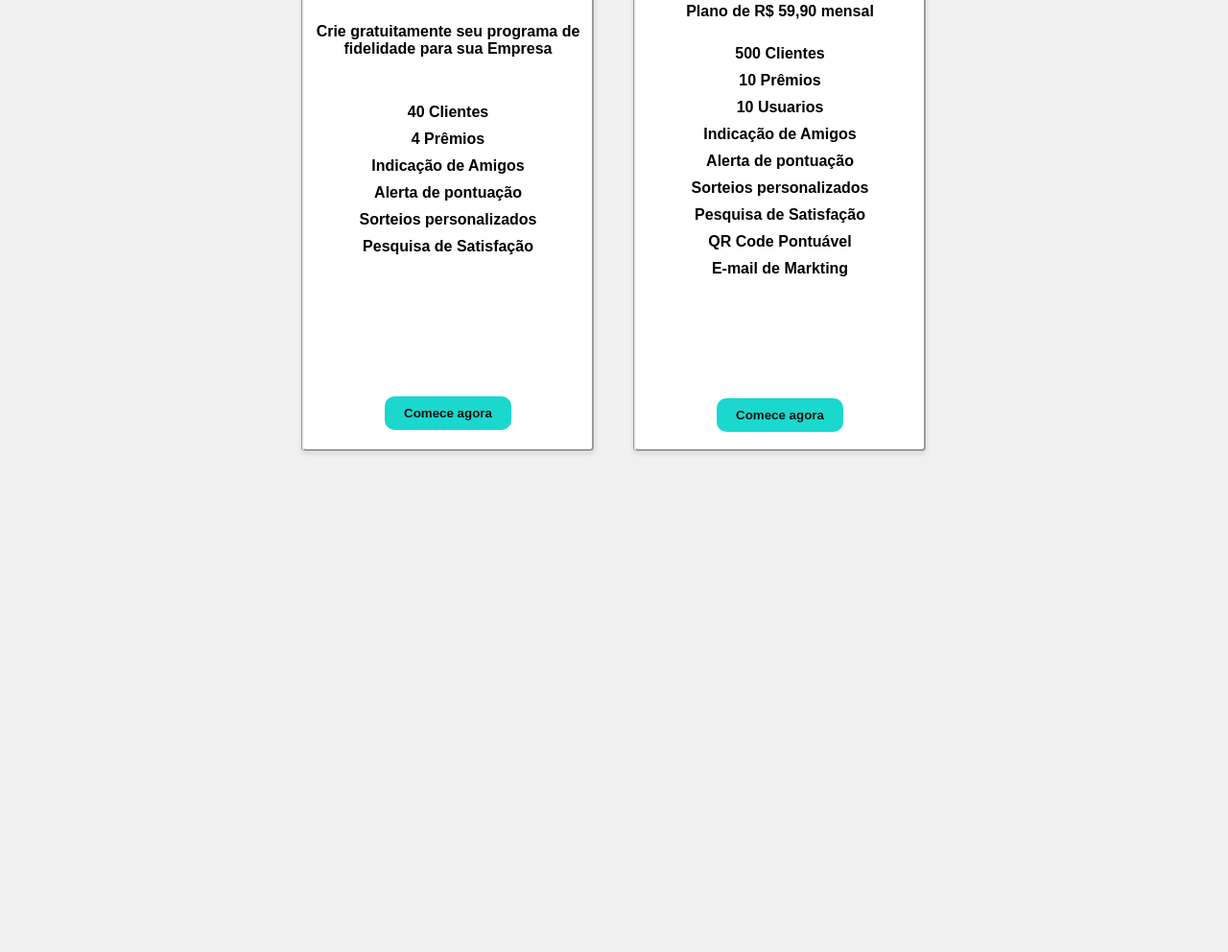
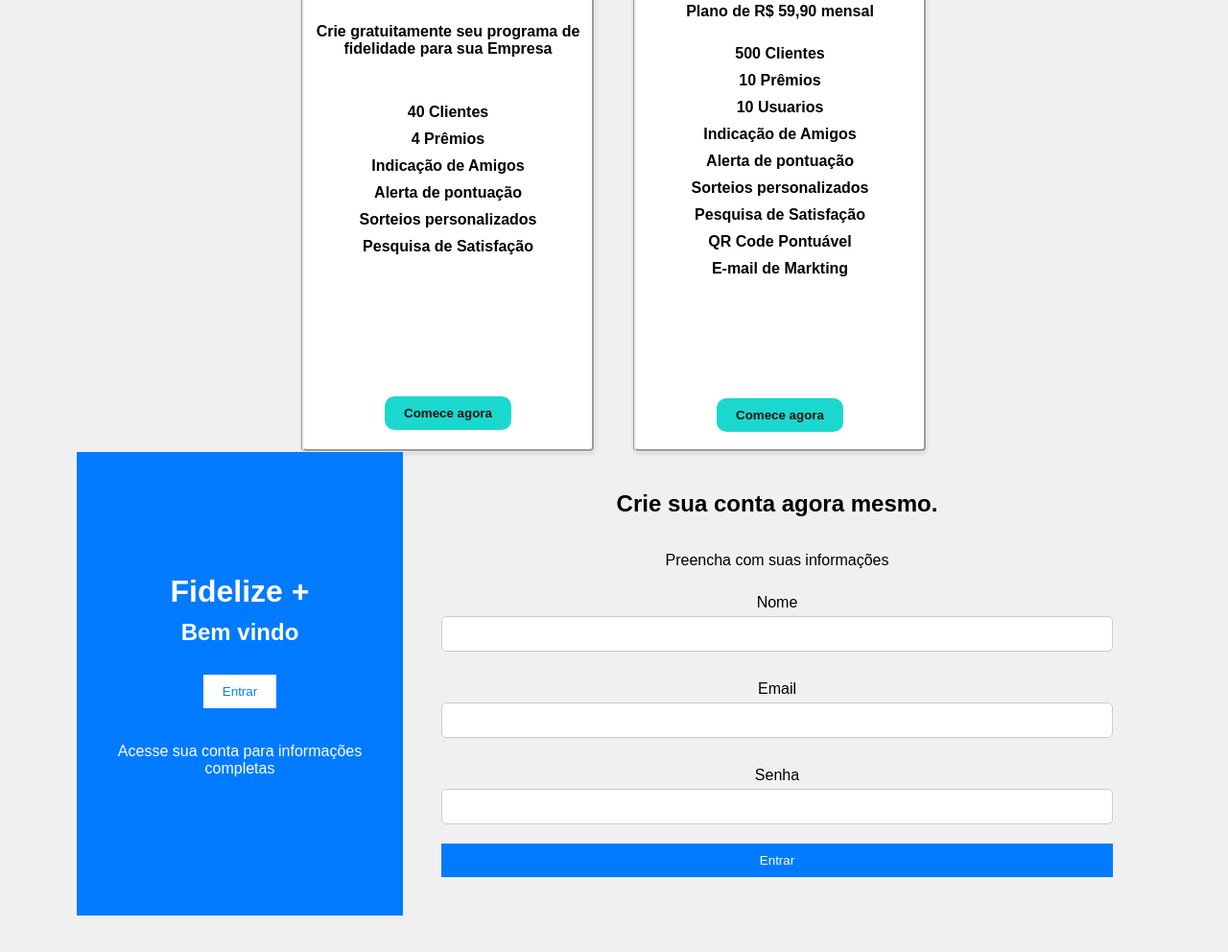
Before and after one commit to SrBauer/FidelizeMais, a plain HTML site: page index.html in a window 1280 px wide. Shown: the part 1648-2640 px from the top of the page at 96% size. Before the commit the page ends 2199 px from the top, so only its background shows below. Drawn offline with Linux system fonts and the light colour scheme.

Commit message:
inicio da criação da tela de cadastro

```diff
--- a/index.html
+++ b/index.html
@@ -87,6 +87,32 @@
                 </div>
             </div>
         </section>
+
+        <div id="modal-cadastro" class="modal">
+            <div class="sidebar">
+                <h1>Fidelize +</h1>
+                <h2>Bem vindo</h2>
+                <button class="btn">Entrar</button>
+                <p>Acesse sua conta para informações completas</p>
+            </div>
+            <div class="main-content">
+                <h2>Crie sua conta agora mesmo.</h2>
+                <p>Preencha com suas informações</p>
+                <form>
+                    <label for="name">Nome</label>
+                    <input type="text" id="name" name="name" required>
+
+                    <label for="email">Email</label>
+                    <input type="email" id="email" name="email" required>
+
+                    <label for="password">Senha</label>
+                    <input type="password" id="password" name="password" required>
+
+                    <button type="submit" class="btn">Entrar</button>
+                </form>
+            </div>
+        </div>
+
     </main>
 
     <script src="script.js"></script>
--- a/script.js
+++ b/script.js
@@ -1,3 +1,14 @@
-btn-experimente.addEventListener('click', ()=>{
+document.addEventListener('DOMContentLoaded', function () {
+    const btnExperimente = document.querySelector('.btn-experimente');
+    const modalCadastro = document.getElementById('modal-cadastro');
 
-})
+    btnExperimente.addEventListener('click', function () {
+        modalCadastro.style.display = 'flex';
+    });
+
+    window.addEventListener('click', function (event) {
+        if (event.target == modalCadastro) {
+            modalCadastro.style.display = 'none';
+        }
+    });
+});
--- a/styles.css
+++ b/styles.css
@@ -203,3 +203,76 @@ main {
 .list-main li {
     margin-bottom: 10px;
 }
+
+.modal {
+    display: flex;
+    width: 100%;
+}
+
+.sidebar {
+    background-color: #007BFF;
+    color: white;
+    padding: 20px;
+    width: 30%;
+    display: flex;
+    flex-direction: column;
+    align-items: center;
+    justify-content: center;
+}
+
+.sidebar h1 {
+    margin: 0;
+}
+
+.sidebar h2 {
+    margin: 10px 0;
+}
+
+.sidebar .btn {
+    background-color: white;
+    color: #007BFF;
+    border: none;
+    padding: 10px 20px;
+    cursor: pointer;
+    margin: 20px 0;
+}
+
+.sidebar p {
+    text-align: center;
+}
+
+.main-content {
+    padding: 40px;
+    width: 70%;
+    display: flex;
+    flex-direction: column;
+    justify-content: center;
+}
+
+.main-content h2 {
+    margin: 0 0 20px 0;
+}
+
+.main-content form {
+    display: flex;
+    flex-direction: column;
+}
+
+.main-content label {
+    margin: 10px 0 5px 0;
+}
+
+.main-content input {
+    padding: 10px;
+    margin-bottom: 20px;
+    border: 1px solid #ccc;
+    border-radius: 5px;
+}
+
+.main-content .btn {
+    background-color: #007BFF;
+    color: white;
+    border: none;
+    padding: 10px 20px;
+    cursor: pointer;
+}
```
